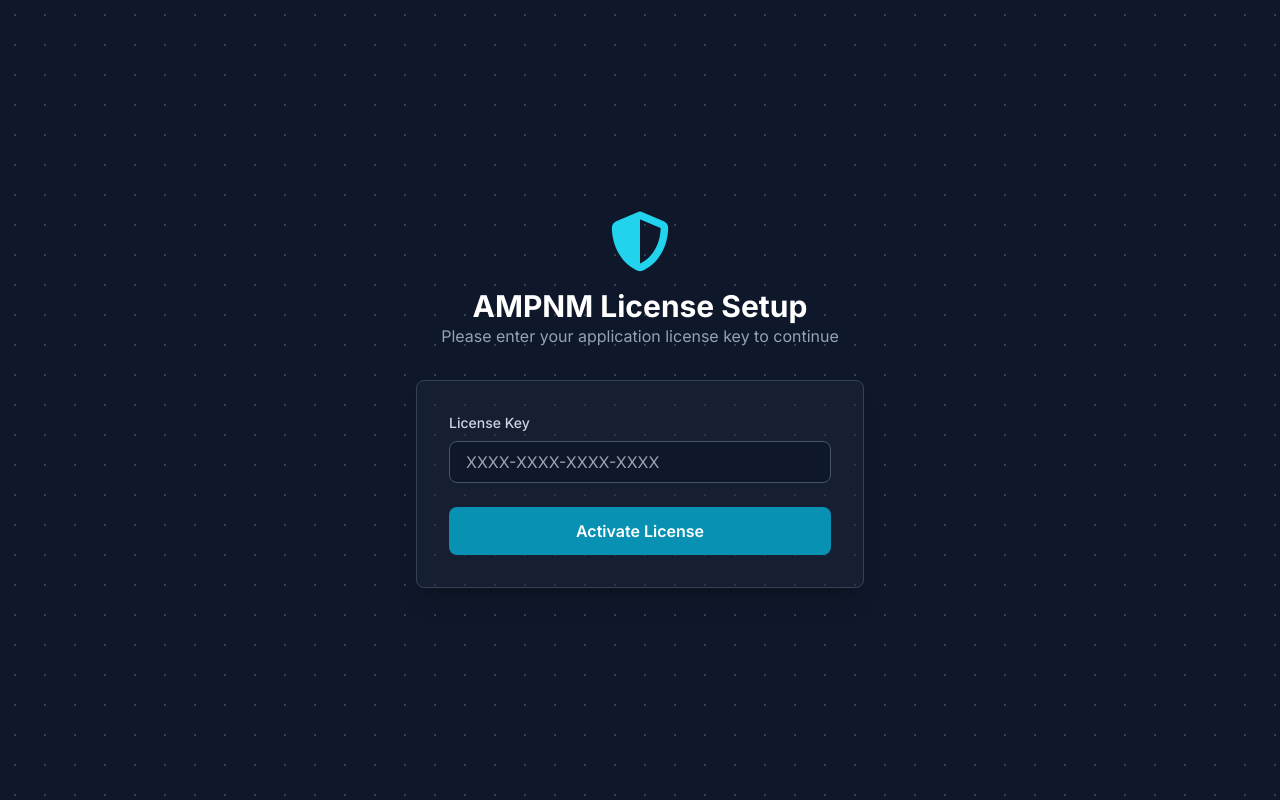
After one commit to pranto48/ampnm-ping-okay-11.10.25, a PHP site: page /docker-ampnm/ampnm-app-source/license_setup.php in a window 1280 px wide. The commit adds this page. Run offline with PHP 8.4, Linux system fonts and the light colour scheme; tables that the repository leaves empty or names only in its code hold one stand-in row (values such as "Sample post"); some libraries are stand-ins or nearby versions.

Commit message:
[dyad] Implemented a dynamic license key setup flow, removing hardcoded keys and adding a web-based configuration page. - wrote 7 file(s)

```diff
--- a/portal.itsupport.com.bd/docker-ampnm/ampnm-app-source/config.php
+++ b/portal.itsupport.com.bd/docker-ampnm/ampnm-app-source/config.php
@@ -9,7 +9,7 @@ define('DB_NAME', getenv('DB_NAME') ?: 'network_monitor');
 // External License API Configuration
 // IMPORTANT: Replace 'http://your-external-domain.com' with the actual URL where you deploy the license-service folder.
 define('LICENSE_API_URL', getenv('LICENSE_API_URL') ?: 'https://portal.itsupport.com.bd/verify_license.php');
-define('APP_LICENSE_KEY', getenv('APP_LICENSE_KEY') ?: 'YOUR_DEFAULT_APP_LICENSE_KEY'); // This is the license key for *this* AMPNM instance
+// APP_LICENSE_KEY will now be stored in the database and retrieved dynamically.
 
 // Create database connection
 function getDbConnection() {
--- a/portal.itsupport.com.bd/docker-ampnm/ampnm-app-source/includes/bootstrap.php
+++ b/portal.itsupport.com.bd/docker-ampnm/ampnm-app-source/includes/bootstrap.php
@@ -9,12 +9,24 @@ require_once __DIR__ . '/../config.php';
 require_once __DIR__ . '/functions.php';
 
 // This script should not run on the setup page itself to avoid a redirect loop.
-if (basename($_SERVER['PHP_SELF']) !== 'database_setup.php') {
+$current_page = basename($_SERVER['PHP_SELF']);
+
+if ($current_page !== 'database_setup.php') {
     try {
         $pdo = getDbConnection();
         // A simple query to check if the main 'users' table exists.
         // If this fails, we assume the database has not been initialized.
         $pdo->query("SELECT 1 FROM `users` LIMIT 1");
+
+        // After initial database setup, check for the application license key
+        if ($current_page !== 'license_setup.php') {
+            $app_license_key = getAppLicenseKey();
+            if (!$app_license_key) {
+                header('Location: license_setup.php');
+                exit;
+            }
+        }
+
     } catch (PDOException $e) {
         // Check for the specific "table not found" error.
         if (strpos($e->getMessage(), 'Base table or view not found') !== false) {
--- a/portal.itsupport.com.bd/docker-ampnm/ampnm-app-source/includes/functions.php
+++ b/portal.itsupport.com.bd/docker-ampnm/ampnm-app-source/includes/functions.php
@@ -31,6 +31,22 @@ function generateLicenseKey($prefix = 'AMPNM') {
     $data[8] = chr(ord(ord($data[8]) & 0x3f | 0x80)); // set bits 6-7 to 10
     $uuid = vsprintf('%s%s-%s-%s-%s-%s%s%s', str_split(bin2hex($data), 4));
     return strtoupper($prefix . '-' . $uuid);
+}
+
+// --- Application Settings Functions ---
+function getAppLicenseKey() {
+    $pdo = getDbConnection();
+    $stmt = $pdo->prepare("SELECT setting_value FROM `app_settings` WHERE setting_key = 'app_license_key'");
+    $stmt->execute();
+    $result = $stmt->fetch(PDO::FETCH_ASSOC);
+    return $result ? $result['setting_value'] : null;
+}
+
+function setAppLicenseKey($license_key) {
+    $pdo = getDbConnection();
+    // Use UPSERT (INSERT ... ON DUPLICATE KEY UPDATE) to either insert or update the key
+    $stmt = $pdo->prepare("INSERT INTO `app_settings` (setting_key, setting_value) VALUES ('app_license_key', ?) ON DUPLICATE KEY UPDATE setting_value = ?");
+    return $stmt->execute([$license_key, $license_key]);
 }
 
 // --- Customer Authentication Functions ---
@@ -299,7 +315,7 @@ services:
       - MYSQL_ROOT_PASSWORD=rootpassword
       - ADMIN_PASSWORD=password
       - LICENSE_API_URL={$license_api_url}
-      - APP_LICENSE_KEY={$license_key}
+      # APP_LICENSE_KEY is no longer hardcoded here; it's set via web UI
     ports:
       - "2266:2266" # Main app will now run on port 2266
     restart: unless-stopped
--- /dev/null
+++ b/portal.itsupport.com.bd/docker-ampnm/ampnm-app-source/license_setup.php
@@ -0,0 +1,94 @@
+<?php
+require_once __DIR__ . '/includes/bootstrap.php'; // Load bootstrap for DB connection and functions
+
+$message = '';
+
+// If a license key is already set, redirect to index
+if (getAppLicenseKey()) {
+    header('Location: index.php');
+    exit;
+}
+
+if ($_SERVER['REQUEST_METHOD'] === 'POST') {
+    $entered_license_key = trim($_POST['license_key'] ?? '');
+
+    if (empty($entered_license_key)) {
+        $message = '<div class="bg-red-500/20 border border-red-500/30 text-red-300 text-sm rounded-lg p-3 text-center">Please enter a license key.</div>';
+    } else {
+        // Attempt to validate the license key against the external API
+        $ch = curl_init(LICENSE_API_URL);
+        curl_setopt($ch, CURLOPT_RETURNTRANSFER, true);
+        curl_setopt($ch, CURLOPT_POST, true);
+        curl_setopt($ch, CURLOPT_POSTFIELDS, json_encode([
+            'app_license_key' => $entered_license_key,
+            'user_id' => 'setup_user', // A dummy user ID for initial validation
+            'current_device_count' => 0 // No devices yet
+        ]));
+        curl_setopt($ch, CURLOPT_HTTPHEADER, ['Content-Type: application/json']);
+        curl_setopt($ch, CURLOPT_TIMEOUT, 10); // 10-second timeout for the external API call
+
+        $response = curl_exec($ch);
+        $httpCode = curl_getinfo($ch, CURLINFO_HTTP_CODE);
+        $curlError = curl_error($ch);
+        curl_close($ch);
+
+        if ($response === false) {
+            error_log("License API cURL Error during setup: " . $curlError);
+            $message = '<div class="bg-red-500/20 border border-red-500/30 text-red-300 text-sm rounded-lg p-3 text-center">Failed to connect to license verification service.</div>';
+        } elseif ($httpCode !== 200) {
+            error_log("License API HTTP Error during setup: " . $httpCode . " - Response: " . $response);
+            $message = '<div class="bg-red-500/20 border border-red-500/30 text-red-300 text-sm rounded-lg p-3 text-center">License verification service returned an error.</div>';
+        } else {
+            $licenseData = json_decode($response, true);
+            if (json_last_error() !== JSON_ERROR_NONE) {
+                error_log("License API JSON Parse Error during setup: " . json_last_error_msg() . " - Response: " . $response);
+                $message = '<div class="bg-red-500/20 border border-red-500/30 text-red-300 text-sm rounded-lg p-3 text-center">Invalid response from license verification service.</div>';
+            } elseif (isset($licenseData['success']) && $licenseData['success'] === true) {
+                // License is valid, save it to app_settings
+                if (setAppLicenseKey($entered_license_key)) {
+                    $message = '<div class="bg-green-500/20 border border-green-500/30 text-green-300 text-sm rounded-lg p-3 text-center">License key saved successfully! Redirecting...</div>';
+                    header('Refresh: 3; url=index.php'); // Redirect to index after 3 seconds
+                    exit;
+                } else {
+                    $message = '<div class="bg-red-500/20 border border-red-500/30 text-red-300 text-sm rounded-lg p-3 text-center">Failed to save license key to database.</div>';
+                }
+            } else {
+                $message = '<div class="bg-red-500/20 border border-red-500/30 text-red-300 text-sm rounded-lg p-3 text-center">' . ($licenseData['message'] ?? 'Invalid license key.') . '</div>';
+            }
+        }
+    }
+}
+?>
+<!DOCTYPE html>
+<html lang="en">
+<head>
+    <meta charset="UTF-8">
+    <meta name="viewport" content="width=device-width, initial-scale=1.0">
+    <title>AMPNM License Setup</title>
+    <script src="https://cdn.tailwindcss.com"></script>
+    <link rel="stylesheet" href="https://cdnjs.cloudflare.com/ajax/libs/font-awesome/6.4.0/css/all.min.css">
+    <link rel="stylesheet" href="assets/css/style.css">
+</head>
+<body class="bg-slate-900 flex items-center justify-center min-h-screen">
+    <div class="w-full max-w-md">
+        <div class="text-center mb-8">
+            <i class="fas fa-shield-halved text-cyan-400 text-6xl"></i>
+            <h1 class="text-3xl font-bold text-white mt-4">AMPNM License Setup</h1>
+            <p class="text-slate-400">Please enter your application license key to continue</p>
+        </div>
+        <form method="POST" action="license_setup.php" class="bg-slate-800/50 border border-slate-700 rounded-lg shadow-xl p-8 space-y-6">
+            <?= $message ?>
+            <div>
+                <label for="license_key" class="block text-sm font-medium text-slate-300 mb-2">License Key</label>
+                <input type="text" name="license_key" id="license_key" required
+                       class="w-full bg-slate-900 border border-slate-600 rounded-lg px-4 py-2 focus:ring-2 focus:ring-cyan-500 focus:border-transparent"
+                       placeholder="XXXX-XXXX-XXXX-XXXX">
+            </div>
+            <button type="submit"
+                    class="w-full px-6 py-3 bg-cyan-600 text-white font-semibold rounded-lg hover:bg-cyan-700 focus:ring-2 focus:ring-cyan-500 focus:outline-none">
+                Activate License
+            </button>
+        </form>
+    </div>
+</body>
+</html>
--- a/portal.itsupport.com.bd/docker-ampnm/docker-compose.yml
+++ b/portal.itsupport.com.bd/docker-ampnm/docker-compose.yml
@@ -19,7 +19,7 @@ services:
       - MYSQL_ROOT_PASSWORD=rootpassword
       - ADMIN_PASSWORD=password
       - LICENSE_API_URL=https://portal.itsupport.com.bd/verify_license.php # Your external license verification service URL
-      - APP_LICENSE_KEY=DEMO-AMPNM-APP-KEY-12345 # Replace with your actual application's license key
+      # APP_LICENSE_KEY will now be configured via the web interface after installation
     ports:
       - "2266:2266" # Main app will now run on port 2266
     restart: unless-stopped
```
Also changed, not shown: portal.itsupport.com.bd/docker-ampnm/ampnm-app-source/database_setup.php (+9 -0 lines), portal.itsupport.com.bd/docker-ampnm/ampnm-app-source/includes/auth_check.php (+13 -3 lines).
